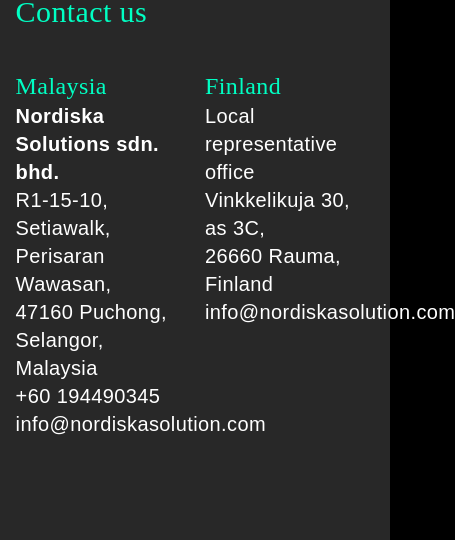
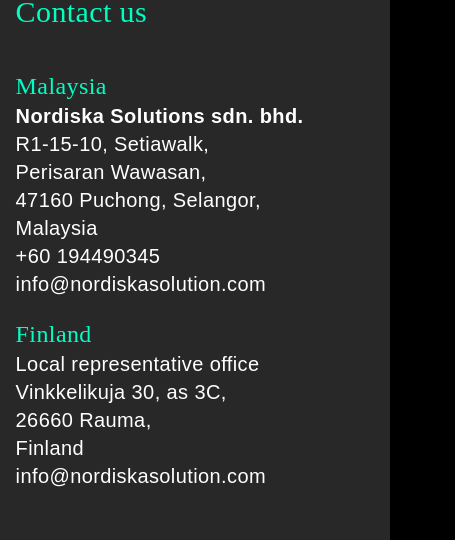
Before and after one commit to samithw/nordiska-vite-react-ts-v2, a React (Vite) app: page /contact in a window 390 px wide. Shown: the part 566-1106 px from the top of the page, 455 px wide, since content can reach past the window. Built offline with nearby package versions, Linux system fonts and the light colour scheme; a web font is replaced by a local one.

Commit message:
css grid settings for mobile

```diff
--- a/src/pages/Contact.tsx
+++ b/src/pages/Contact.tsx
@@ -23,7 +23,7 @@
               {{
                 contentBody : (<>
 
-<div className='grid grid-cols-2 gap-5'>
+<div className='grid grid-cols-1 md:grid-cols-2 gap-5'>
               <ContactCard>
                 {{
                   contactHeader : "Malaysia",
@@ -79,7 +79,7 @@
               <span className="">Our International Partners</span>
           </h1>
 
-          <div className='grid grid-cols-3 gap-5'>
+          <div className='grid grid-cols-1 md:grid-cols-3 gap-5'>
             <ContactCard>
                 {{
                   contactHeader : "India",
```
